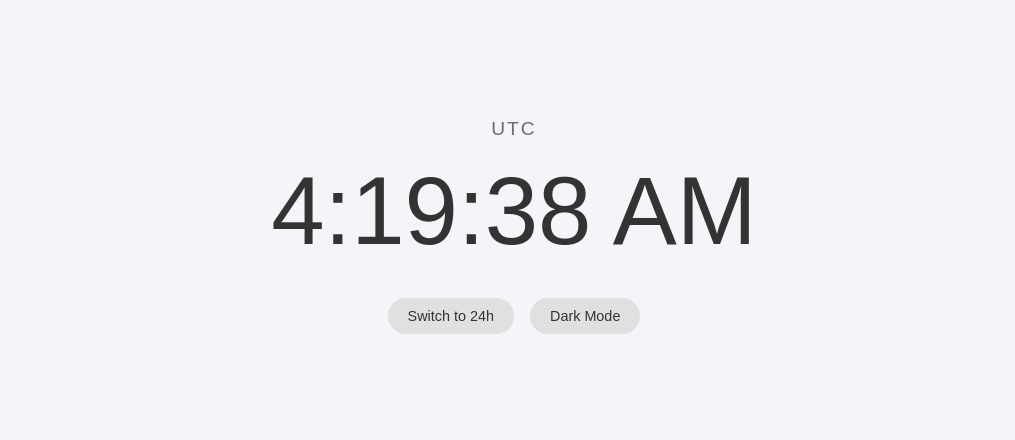
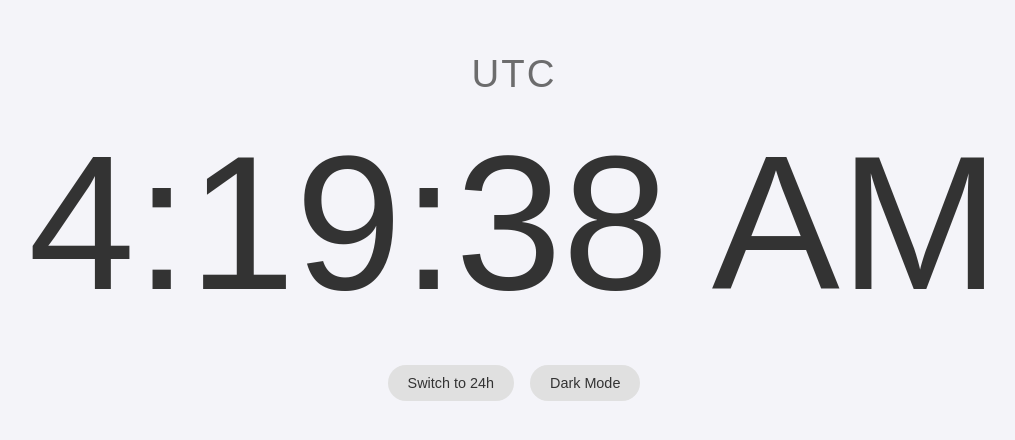
Before and after one commit to ItsHotdogFred/website-clock, a plain HTML site: page index.html in a window 1280 px wide. Shown: the part 174-614 px from the top of the page, without its empty margins (126-1141 px from the left). Drawn offline with Linux system fonts and the light colour scheme; a web font is replaced by a local one.

Commit message:
Better font size

```diff
--- a/style.css
+++ b/style.css
@@ -44,7 +44,7 @@ body {
 }
 
 .location-text {
-    font-size: 1.2rem;
+    font-size: 2.4rem;
     letter-spacing: 2px;
     text-transform: uppercase;
     opacity: 0.7;
@@ -52,7 +52,7 @@ body {
 }
 
 .clock-text {
-    font-size: 6rem;
+    font-size: 12rem;
     font-weight: 200; /* Thin minimalist font weight */
     font-variant-numeric: tabular-nums; /* Keeps numbers from jumping */
     margin-bottom: 2rem;
```
